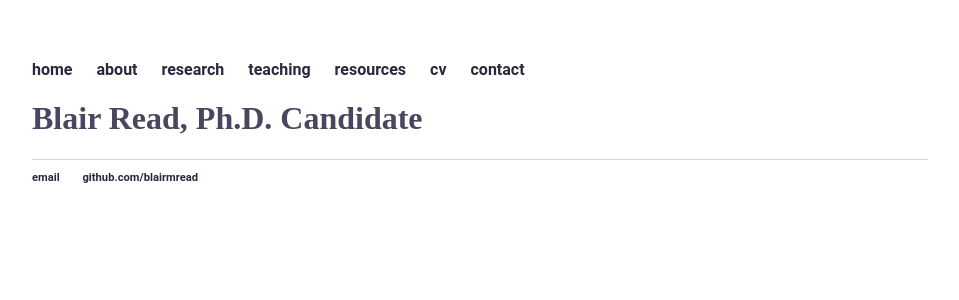
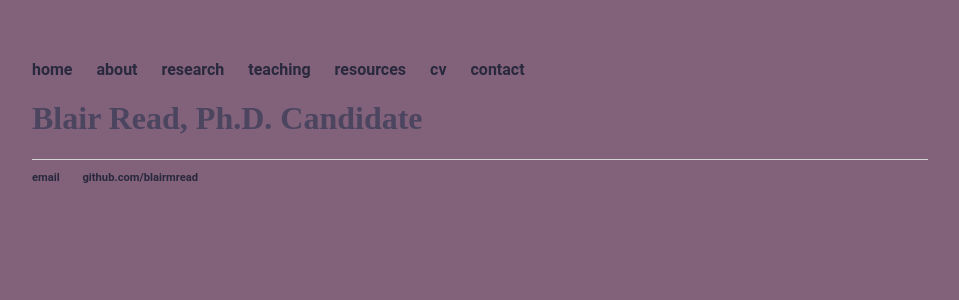
Before and after one commit to blairmread/blairmread.github.io, a Jekyll site: the page built from index.html, in a window 1280 px wide. Shown: the top 300 px of the page, without its empty margins (160-1119 px from the left). Built offline with Jekyll 4.4.1, drawn with Linux system fonts in a browser that asks for light colours.

Commit message:
Update main.css

```diff
--- a/css/main.css
+++ b/css/main.css
@@ -1,6 +1,8 @@
 body {
     margin: 60px auto;
     width: 70%;
+    background-color: #82617B;
+    color: #FFFFFF; /* The page text will be white */
 }
 nav ul, footer ul {
     font-family:'Roboto', 'Sans-Serif';
```
